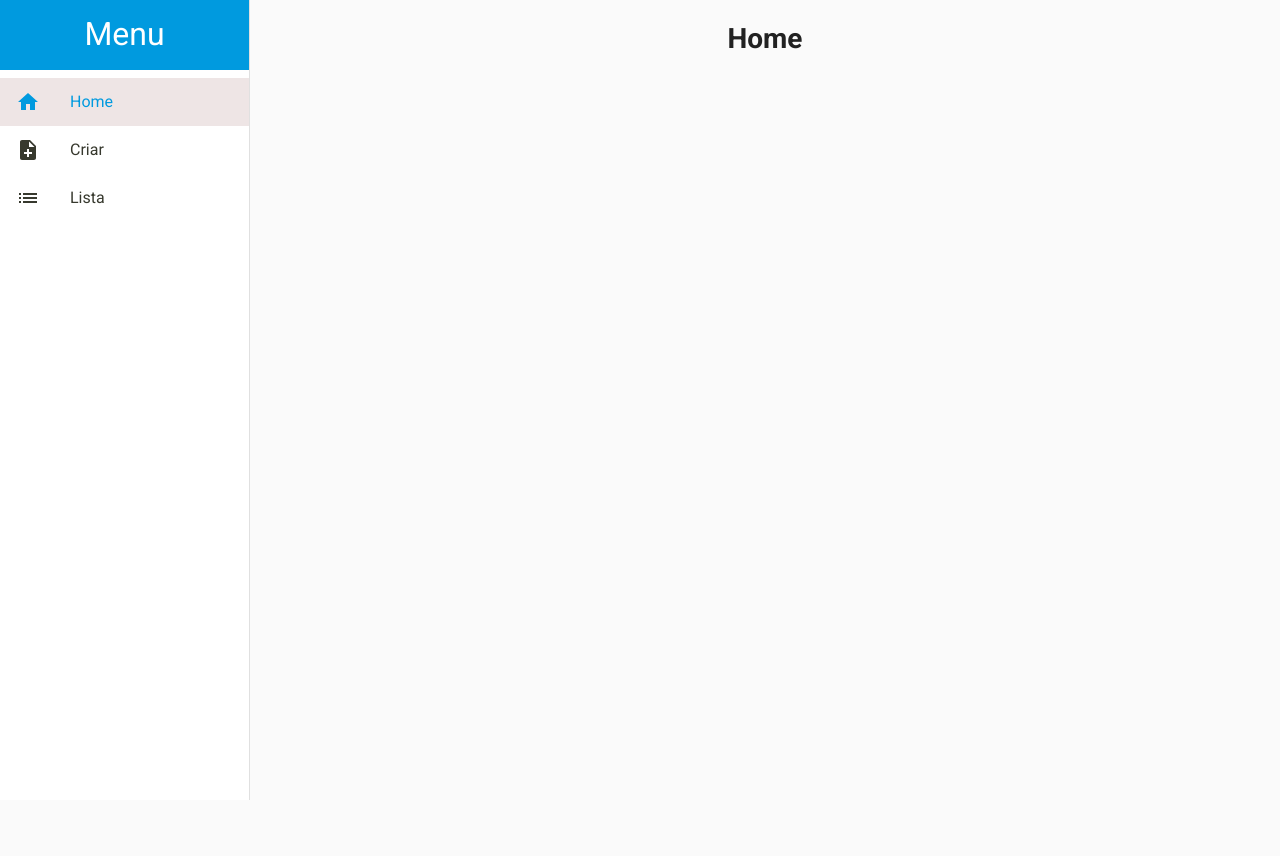
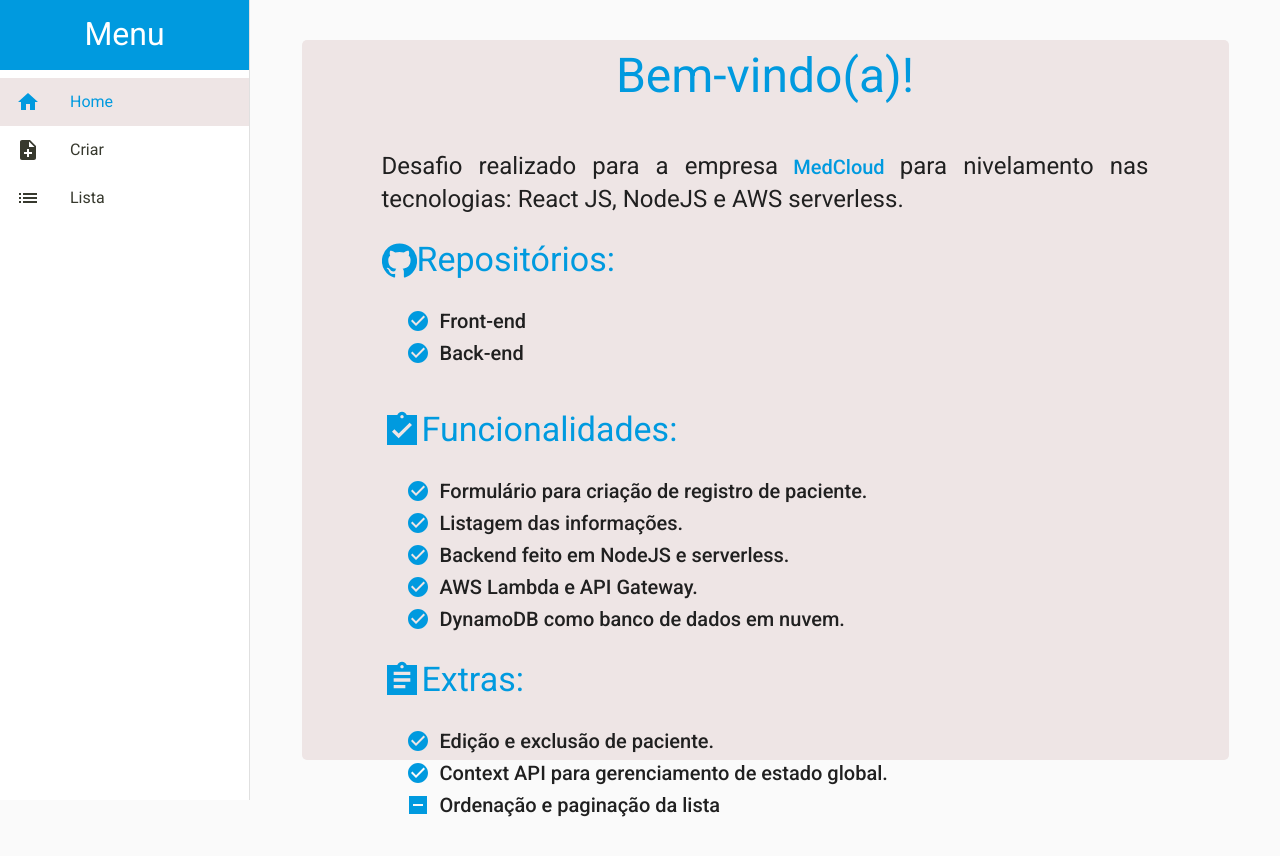
Before and after one commit to HERuppel/frontend-medcloud-challenge, a React (Create React App) app: page /main/home in a window 1280 px wide. Shown: the top 856 px of the page. Before the commit the page ends 800 px from the top, so only its background shows below. Built offline with nearby package versions, Linux system fonts and the light colour scheme.

Commit message:
Home presentation

```diff
--- a/src/components/Form/index.tsx
+++ b/src/components/Form/index.tsx
@@ -52,7 +52,7 @@ const Form = (): JSX.Element => {
     } catch (e) {
       setError('Ocorreu um erro na criação.');
     } finally {
-      reset();
+      reset({} as IFormPatient);
       setLoading(false);
       Swal.fire({
         title: `Registro de paciente ${editMode ? 'atualizado' : 'criado'}!`,
--- a/src/global/theme.ts
+++ b/src/global/theme.ts
@@ -30,6 +30,9 @@ export const theme = createTheme({
       black: '#37392E',
       white: '#FFF'
     },
+    text: {
+      primary: '#202020'
+    }
   },
   typography: {
     fontFamily: [
--- a/src/pages/Home/index.tsx
+++ b/src/pages/Home/index.tsx
@@ -1,11 +1,89 @@
 import React from 'react';
+import { Typography } from '@material-ui/core';
+import { AssignmentTurnedInSharp, CheckCircleSharp, AssignmentSharp, IndeterminateCheckBoxSharp, GitHub } from '@material-ui/icons';
+
+import useStyles from './styles';
 
 
 const Home: React.FC = () => {
+  const classes = useStyles();
+
 
   return (
-    <div>
-      <h1>Home</h1>
+    <div className={classes.container}>
+      <div className={classes.header}>
+        <Typography className={classes.title} variant="h3">Bem-vindo(a)!</Typography>
+      </div>
+      <div className={classes.content}>
+        <div className={classes.firstContact}>
+          <div>
+            <Typography variant="h5">Desafio realizado para a empresa
+            <Typography className={classes.link} component="a" href="https://medcloud.link" target="_blank" color="primary" variant="h6"> MedCloud </Typography>
+             para nivelamento nas tecnologias: React JS, NodeJS e AWS serverless.</Typography>
+          </div>
+          <div className={classes.repos}>
+            <div className={classes.functionalities}>
+              <GitHub style={{ fontSize: 35 }} />
+              <Typography variant="h4">Repositórios:</Typography>
+            </div>
+            <div className={classes.checkList}>
+              <div className={classes.itemCheck}>
+                <CheckCircleSharp />
+                <Typography className={classes.link} component="a" href="https://github.com/HERuppel/frontend-medcloud-challenge" target="_blank" color="textPrimary" variant="h6">Front-end</Typography>
+              </div>
+              <div className={classes.itemCheck}>
+                <CheckCircleSharp />
+                <Typography className={classes.link} component="a" href="https://github.com/HERuppel/backend-medcloud-challenge" target="_blank" color="textPrimary" variant="h6">Back-end</Typography>
+              </div>
+            </div>
+          </div>
+        </div>
+        <div className={classes.functionalities}>
+          <AssignmentTurnedInSharp style={{ fontSize: 40 }} />
+          <Typography variant="h4">Funcionalidades:</Typography>
+        </div>
+        <div className={classes.checkList}>
+          <div className={classes.itemCheck}>
+            <CheckCircleSharp />
+            <Typography color="textPrimary" variant="h6">Formulário para criação de registro de paciente.</Typography>
+          </div>
+          <div className={classes.itemCheck}>
+            <CheckCircleSharp />
+            <Typography color="textPrimary" variant="h6">Listagem das informações.</Typography>
+          </div>
+          <div className={classes.itemCheck}>
+            <CheckCircleSharp />
+            <Typography color="textPrimary" variant="h6">Backend feito em NodeJS e serverless.</Typography>
+          </div>
+          <div className={classes.itemCheck}>
+            <CheckCircleSharp />
+            <Typography color="textPrimary" variant="h6">AWS Lambda e API Gateway.</Typography>
+          </div>
+          <div className={classes.itemCheck}>
+            <CheckCircleSharp />
+            <Typography color="textPrimary" variant="h6">DynamoDB como banco de dados em nuvem.</Typography>
+          </div>
+        </div>
+        <div className={classes.functionalities}>
+          <AssignmentSharp style={{ fontSize: 40 }} />
+          <Typography variant="h4">Extras:</Typography>
+        </div>
+        <div className={classes.checkList}>
+          <div className={classes.itemCheck}>
+            <CheckCircleSharp />
+            <Typography color="textPrimary" variant="h6">Edição e exclusão de paciente.</Typography>
+          </div>
+          <div className={classes.itemCheck}>
+            <CheckCircleSharp />
+            <Typography color="textPrimary" variant="h6">Context API para gerenciamento de estado global.</Typography>
+          </div>
+          <div className={classes.itemCheck}>
+            <IndeterminateCheckBoxSharp />
+            <Typography color="textPrimary" variant="h6">Ordenação e paginação da lista</Typography>
+          </div>
+        </div>
+      </div>
+
     </div>
   );
 };
--- a/src/pages/Home/styles.ts
+++ b/src/pages/Home/styles.ts
@@ -1 +1,75 @@
 import { makeStyles, createStyles, Theme } from '@material-ui/core/styles';
+
+const useStyles = makeStyles((theme: Theme) =>
+  createStyles({
+    container: {
+      width: '90%',
+      height: '90%',
+      borderWidth: .5,
+      borderColor: theme.palette.action.selected,
+      borderRadius: 5,
+      alignSelf: 'center',
+      background: theme.palette.action.selected,
+
+      '& > *': {
+        textAlign: 'justify'
+      }
+    },
+    '@media (max-width: 1000px)': {
+      container: {
+        height: '100%'
+      }
+    },
+    header: {
+      borderTopRightRadius: 5,
+      borderTopLeftRadius: 5,
+      height: 30
+    },
+    title: {
+      color: theme.palette.primary.main,
+      paddingTop: theme.spacing(1),
+      textAlign: 'center'
+    },
+    content: {
+      borderRadius: 5,
+      padding: theme.spacing(10)
+    },
+    firstContact: {
+      paddingBottom: theme.spacing(2),
+      display: 'flex',
+      flexDirection: 'column',
+      alignItems: 'flex-start',
+
+      '& span': {
+        color: theme.palette.primary.main
+      }
+    },
+    repos: {
+      paddingTop: theme.spacing(3),
+    },
+    link: {
+      textDecoration: 'none',
+      transition: '200ms',
+
+      '&:hover': {
+        color: theme.palette.primary.dark
+      }
+    },
+    functionalities: {
+      display: 'flex',
+      alignItems: 'center',
+      color: theme.palette.primary.main
+    },
+    checkList: {
+      padding: theme.spacing(3)
+    },
+    itemCheck: {
+      display: 'flex',
+      alignItems: 'center',
+      color: theme.palette.primary.main,
+      gap: 10
+    }
+  })
+);
+
+export default useStyles;
--- a/src/pages/List/index.tsx
+++ b/src/pages/List/index.tsx
@@ -1,6 +1,7 @@
 import React, { useEffect, useState } from 'react';
 import useStyles from './styles';
 import { Typography } from '@material-ui/core';
+import { List as ListIcon } from '@material-ui/icons';
 
 import Table from '../../components/Table';
 import { useApi } from '../../hooks/patientApi';
@@ -35,7 +36,8 @@ const List: React.FC = () => {
           ? <LottieLoading />
           : <>
               <div className={classes.header}>
-                <Typography className={classes.title} variant="h4" >
+                <ListIcon style={{ fontSize: 70 }} />
+                <Typography className={classes.title} variant="h3" >
                   Lista de pacientes
                 </Typography>
               </div>
--- a/src/pages/List/styles.ts
+++ b/src/pages/List/styles.ts
@@ -17,12 +17,17 @@ const useStyles = makeStyles<Theme, ILoadingProps>((theme: Theme) =>
       justifyContent: 'center'
     },
     title: {
-      fontSize: '3.5rem',
       color: theme.palette.common.white,
       padding: theme.spacing(1),
     },
     header: {
-      background: theme.palette.primary.main
+      background: theme.palette.primary.main,
+      display: 'flex',
+      alignItems: 'center',
+      color: theme.palette.common.white,
+      justifyContent: 'center',
+      borderTopRightRadius: 5,
+      borderTopLeftRadius: 5
     }
   })
 );
```
